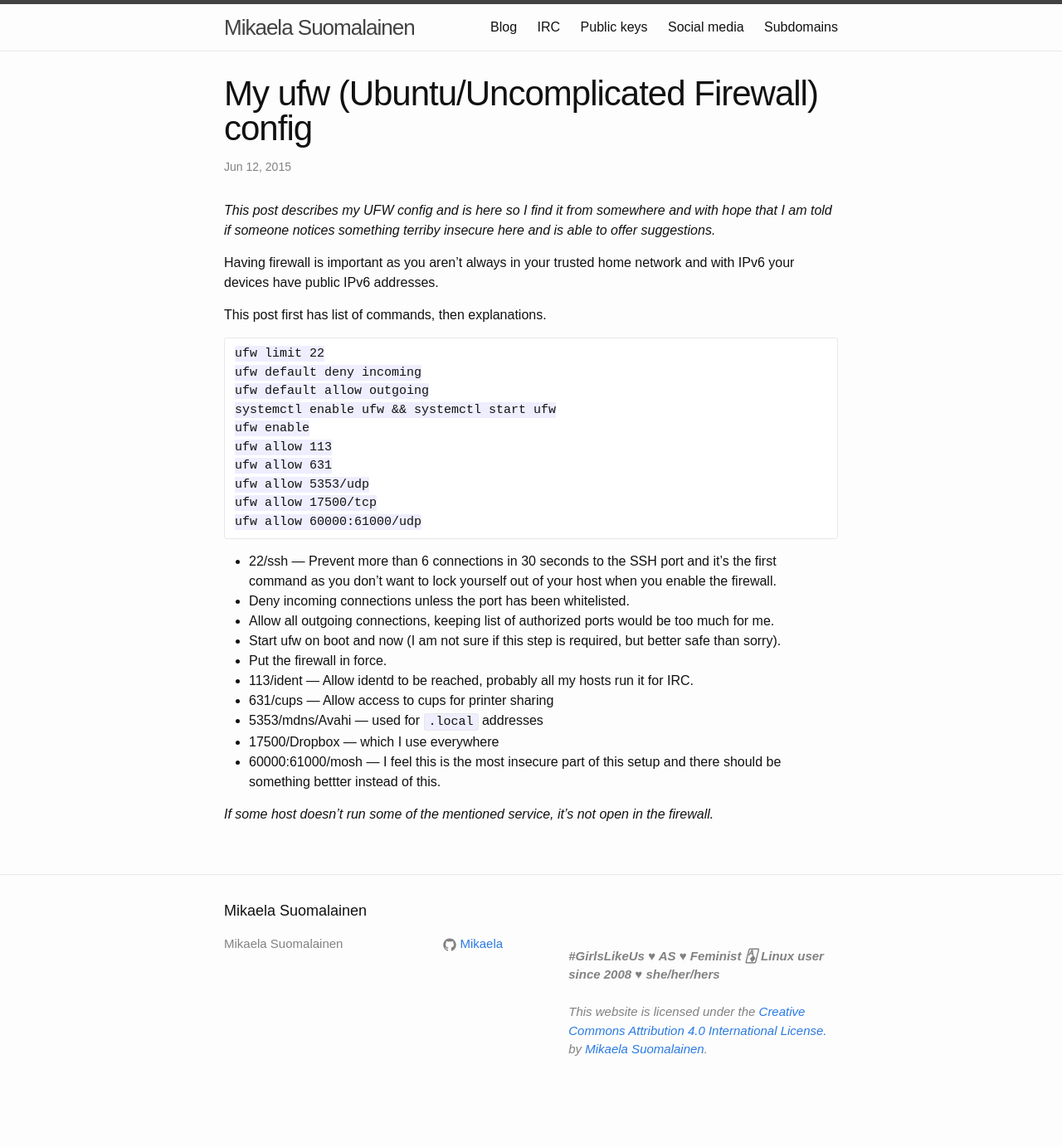
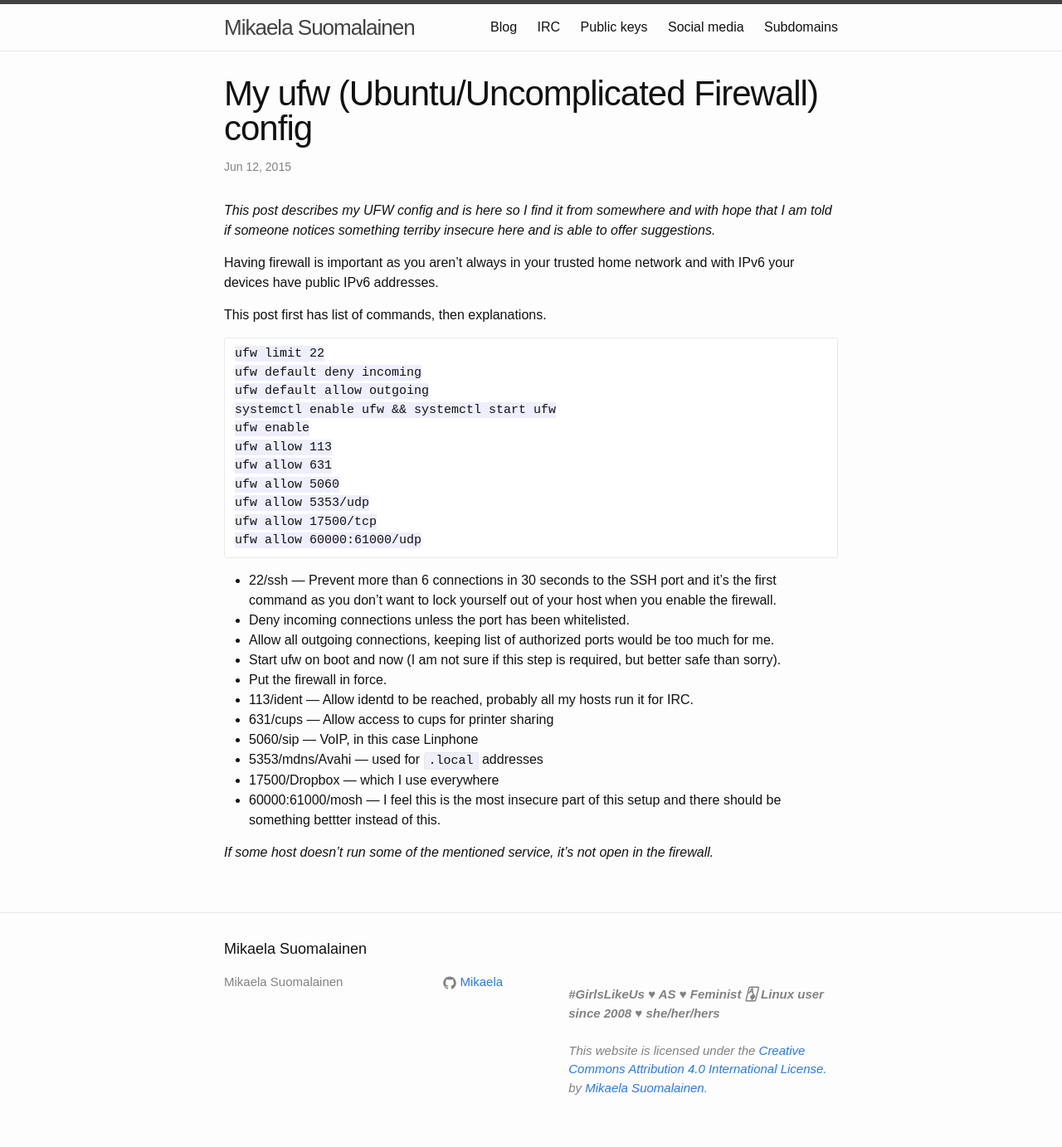
Before and after one commit to Mikaela/mikaela.github.io, a Jekyll site: the page built from _posts/2015-06-12-ufw.md, in a window 1280 px wide. Shown: the whole page at 83% size. Built offline with Jekyll 4.4.1, drawn with Linux system fonts in a browser that asks for light colours; Markdown is read by kramdown in place of the engine named in the settings; comment, search, counter and statistics services are not loaded; before the commit the page ends 1337 px from its top, so only the background shows below that.

Commit message:
ufw: add linphone

```diff
--- a/_posts/2015-06-12-ufw.md
+++ b/_posts/2015-06-12-ufw.md
@@ -24,6 +24,7 @@ systemctl enable ufw && systemctl start ufw
 ufw enable
 ufw allow 113
 ufw allow 631
+ufw allow 5060
 ufw allow 5353/udp
 ufw allow 17500/tcp
 ufw allow 60000:61000/udp
@@ -41,6 +42,7 @@ ufw allow 60000:61000/udp
 * 113/ident — Allow identd to be reached, probably all my hosts run it for
   IRC.
 * 631/cups — Allow access to cups for printer sharing
+* 5060/sip — VoIP, in this case Linphone
 * 5353/mdns/Avahi — used for `.local` addresses
 * 17500/Dropbox — which I use everywhere
 * 60000:61000/mosh — I feel this is the most insecure part of this setup
```
